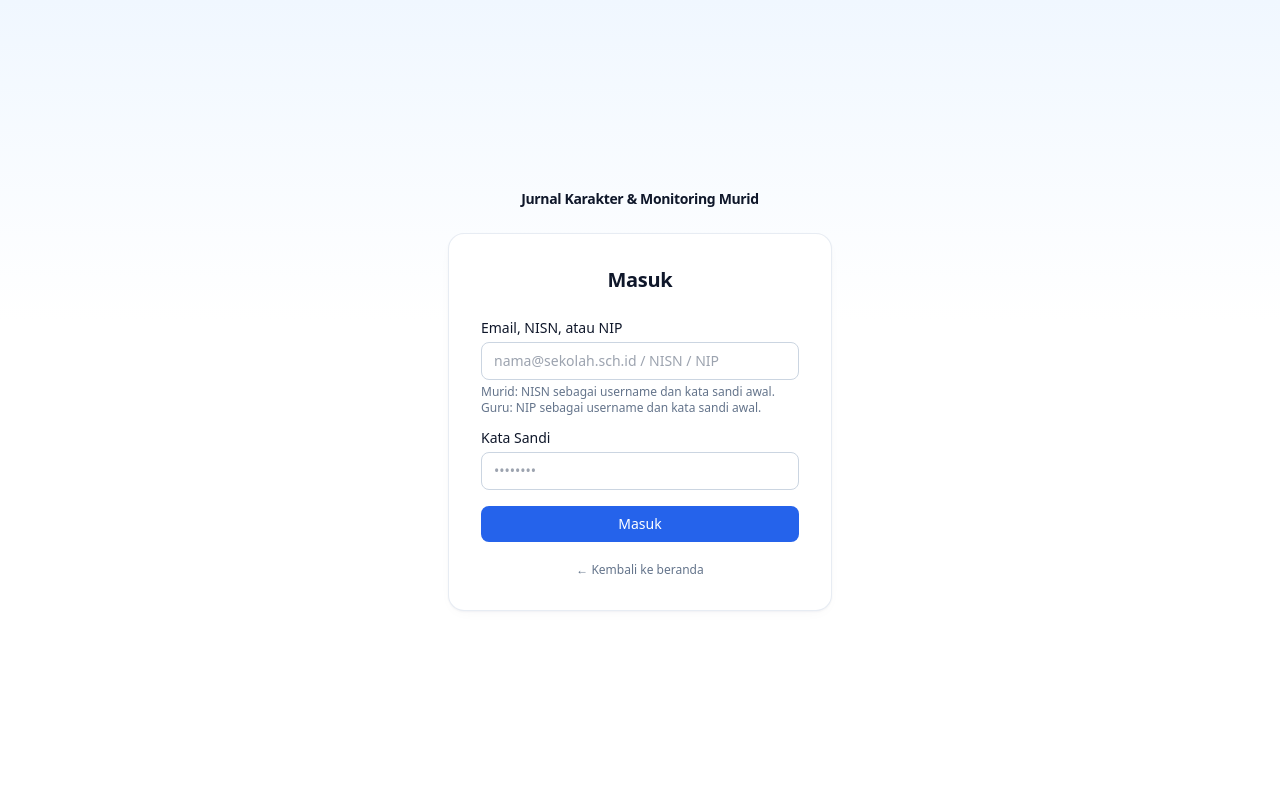
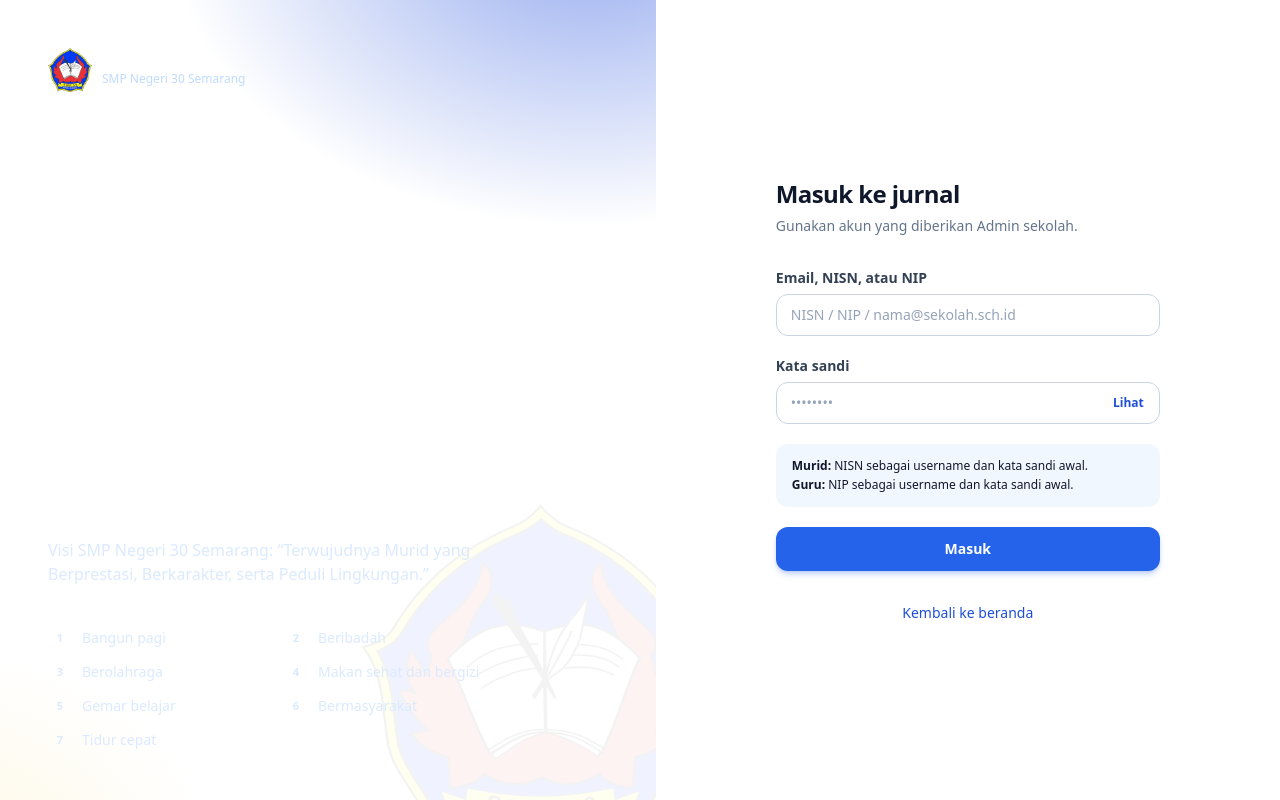
Before and after one commit to Abelian850/sekolah-jurnal-karakter, a Next.js app in the folder apps/web/: page /login in a window 1280 px wide. Built offline with nearby package versions, Linux system fonts and the light colour scheme.

Commit message:
feat(ui): halaman login baru (4/6)

```diff
--- a/apps/web/app/login/page.tsx
+++ b/apps/web/app/login/page.tsx
@@ -4,16 +4,34 @@ import { useState } from "react";
 import { useRouter } from "next/navigation";
 import { signIn } from "next-auth/react";
 import Link from "next/link";
+import { BrandMark, SchoolLogo } from "@/components/brand-mark";
 
 /**
  * Satu halaman login untuk seluruh peran (sesuai keputusan Fase 1: satu login,
  * lalu diarahkan ke dashboard sesuai role yang tersimpan di JWT / session).
  * Pengarahan berdasarkan role dilakukan di app/dashboard/page.tsx.
+ *
+ * Tata letak: panel identitas sekolah (biru) di kiri pada layar lebar,
+ * formulir di kanan. Di ponsel hanya formulir dengan logo di atasnya.
  */
+const HABITS = [
+  "Bangun pagi",
+  "Beribadah",
+  "Berolahraga",
+  "Makan sehat dan bergizi",
+  "Gemar belajar",
+  "Bermasyarakat",
+  "Tidur cepat",
+];
+
+const inputClass =
+  "w-full rounded-xl border border-slate-300 bg-white px-3.5 py-2.5 text-sm text-slate-900 outline-none transition placeholder:text-slate-400 focus:border-brand-500";
+
 export default function LoginPage() {
   const router = useRouter();
   const [email, setEmail] = useState("");
   const [password, setPassword] = useState("");
+  const [showPassword, setShowPassword] = useState(false);
   const [error, setError] = useState<string | null>(null);
   const [loading, setLoading] = useState(false);
 
@@ -31,7 +49,7 @@ export default function LoginPage() {
     setLoading(false);
 
     if (result?.error) {
-      setError("Email/NISN/NIP atau kata sandi salah.");
+      setError("Email/NISN/NIP atau kata sandi salah. Periksa kembali, lalu coba lagi.");
       return;
     }
 
@@ -40,59 +58,125 @@ export default function LoginPage() {
   }
 
   return (
-    <main className="relative flex min-h-screen flex-col items-center justify-center px-4">
+    <main className="grid min-h-screen lg:grid-cols-[1.05fr_1fr]">
+      {/* Panel identitas — hanya layar lebar */}
+      <aside className="relative hidden overflow-hidden bg-brand-950 p-12 text-white lg:flex lg:flex-col">
         <div
           aria-hidden
-        className="pointer-events-none absolute inset-x-0 top-0 -z-10 h-[320px] bg-gradient-to-b from-brand-50 to-transparent dark:from-brand-900/20"
+          className="pointer-events-none absolute inset-0 [background-image:radial-gradient(44rem_32rem_at_90%_-10%,rgb(58_98_224/0.55),transparent_60%),radial-gradient(30rem_24rem_at_-10%_110%,rgb(245_200_46/0.14),transparent_60%)]"
         />
-      <p className="mb-6 text-center text-sm font-semibold tracking-tight">
-        Jurnal Karakter &amp; Monitoring Murid
+        <SchoolLogo size={360} className="pointer-events-none absolute -bottom-16 -right-16 opacity-[0.06]" />
+
+        <Link href="/" className="relative w-fit">
+          <BrandMark tone="light" size={44} />
+        </Link>
+
+        <div className="relative mt-auto max-w-md">
+          <h1 className="text-4xl font-extrabold leading-tight tracking-tight">
+            Kebiasaan baik,
+            <br />
+            tercatat setiap hari.
+          </h1>
+          <p className="mt-4 text-brand-100">
+            Visi SMP Negeri 30 Semarang: “Terwujudnya Murid yang Berprestasi,
+            Berkarakter, serta Peduli Lingkungan.”
           </p>
-      <form
-        onSubmit={handleSubmit}
-        className="glass-panel w-full max-w-sm rounded-2xl p-8 shadow-sm"
-      >
-        <h1 className="mb-6 text-center text-xl font-semibold">Masuk</h1>
+          <ol className="mt-10 grid grid-cols-2 gap-x-6 gap-y-2.5 text-sm text-brand-100">
+            {HABITS.map((h, i) => (
+              <li key={h} className="flex items-center gap-2.5">
+                <span className="flex h-6 w-6 shrink-0 items-center justify-center rounded-full bg-white/10 text-[11px] font-bold text-gold-300 ring-1 ring-white/15">
+                  {i + 1}
+                </span>
+                {h}
+              </li>
+            ))}
+          </ol>
+        </div>
+      </aside>
 
-        <label className="mb-1 block text-sm font-medium">Email, NISN, atau NIP</label>
+      {/* Formulir */}
+      <section className="flex flex-col items-center justify-center px-5 py-12 sm:px-8">
+        <div className="w-full max-w-sm">
+          <div className="mb-8 flex justify-center lg:hidden">
+            <Link href="/">
+              <BrandMark size={44} />
+            </Link>
+          </div>
+
+          <h2 className="text-2xl font-extrabold tracking-tight text-brand-950">Masuk ke jurnal</h2>
+          <p className="mt-1.5 text-sm text-slate-500">Gunakan akun yang diberikan Admin sekolah.</p>
+
+          <form onSubmit={handleSubmit} className="mt-8 space-y-5">
+            <div>
+              <label htmlFor="login-id" className="mb-1.5 block text-sm font-semibold text-slate-700">
+                Email, NISN, atau NIP
+              </label>
               <input
+                id="login-id"
                 type="text"
                 required
+                autoComplete="username"
                 value={email}
                 onChange={(e) => setEmail(e.target.value)}
-          className="mb-4 w-full rounded-lg border border-slate-300 bg-white/80 px-3 py-2 text-sm outline-none focus:border-brand-500 dark:border-slate-700 dark:bg-slate-900/80"
-          placeholder="nama@sekolah.sch.id / NISN / NIP"
+                className={inputClass}
+                placeholder="NISN / NIP / nama@sekolah.sch.id"
               />
-        <p className="-mt-3 mb-3 text-xs text-slate-500">
-          Murid: NISN sebagai username dan kata sandi awal. Guru: NIP sebagai username dan kata sandi awal.
-        </p>
+            </div>
 
-        <label className="mb-1 block text-sm font-medium">Kata Sandi</label>
+            <div>
+              <label htmlFor="login-password" className="mb-1.5 block text-sm font-semibold text-slate-700">
+                Kata sandi
+              </label>
+              <div className="relative">
                 <input
-          type="password"
+                  id="login-password"
+                  type={showPassword ? "text" : "password"}
                   required
+                  autoComplete="current-password"
                   value={password}
                   onChange={(e) => setPassword(e.target.value)}
-          className="mb-4 w-full rounded-lg border border-slate-300 bg-white/80 px-3 py-2 text-sm outline-none focus:border-brand-500 dark:border-slate-700 dark:bg-slate-900/80"
+                  className={`${inputClass} pr-20`}
                   placeholder="••••••••"
                 />
+                <button
+                  type="button"
+                  onClick={() => setShowPassword((v) => !v)}
+                  aria-pressed={showPassword}
+                  className="absolute inset-y-1 right-1 rounded-lg px-3 text-xs font-semibold text-brand-700 transition hover:bg-brand-50"
+                >
+                  {showPassword ? "Sembunyikan" : "Lihat"}
+                </button>
+              </div>
+            </div>
 
-        {error && <p className="mb-4 text-sm text-red-600">{error}</p>}
+            <div className="rounded-xl bg-brand-50 px-4 py-3 text-xs leading-relaxed text-brand-800">
+              <strong className="font-semibold">Murid:</strong> NISN sebagai username dan kata sandi awal.
+              <br />
+              <strong className="font-semibold">Guru:</strong> NIP sebagai username dan kata sandi awal.
+            </div>
+
+            {error && (
+              <p role="alert" className="rounded-xl border border-red-200 bg-red-50 px-4 py-3 text-sm text-red-700">
+                {error}
+              </p>
+            )}
 
             <button
               type="submit"
               disabled={loading}
-          className="w-full rounded-lg bg-brand-600 px-4 py-2 text-sm font-medium text-white transition hover:bg-brand-500 disabled:opacity-60"
+              className="w-full rounded-xl bg-brand-600 px-4 py-3 text-sm font-bold text-white shadow-md shadow-brand-600/25 transition hover:bg-brand-700 disabled:opacity-60"
             >
               {loading ? "Memproses..." : "Masuk"}
             </button>
+          </form>
 
-        <p className="mt-5 text-center text-xs text-slate-500">
-          <Link href="/" className="hover:text-brand-600 hover:underline">
-            &larr; Kembali ke beranda
+          <p className="mt-8 text-center text-sm text-slate-500">
+            <Link href="/" className="font-medium text-brand-700 hover:underline">
+              Kembali ke beranda
             </Link>
           </p>
-      </form>
+        </div>
+      </section>
     </main>
   );
 }
```
Lines whose indentation alone changed are shown as unchanged.
